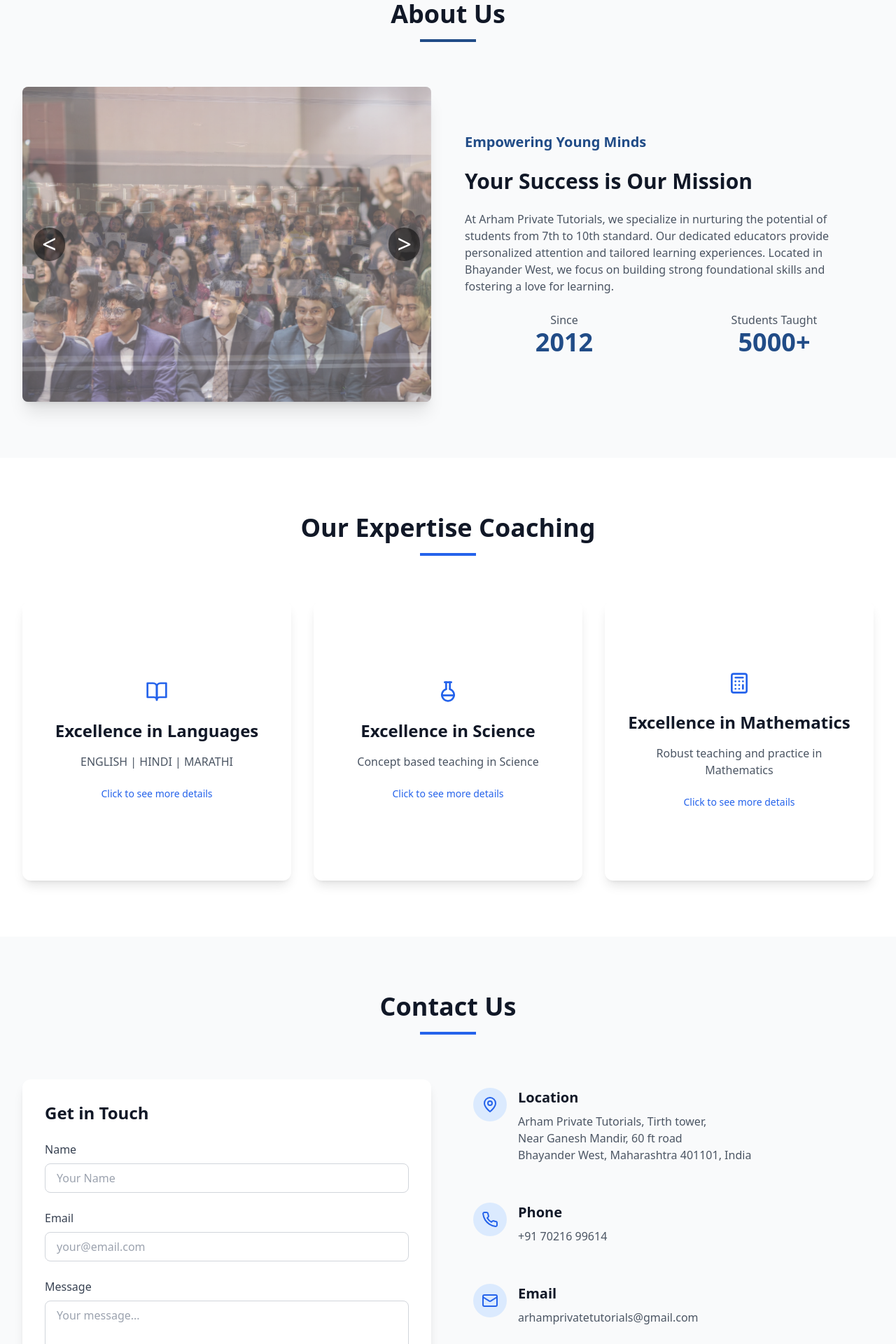
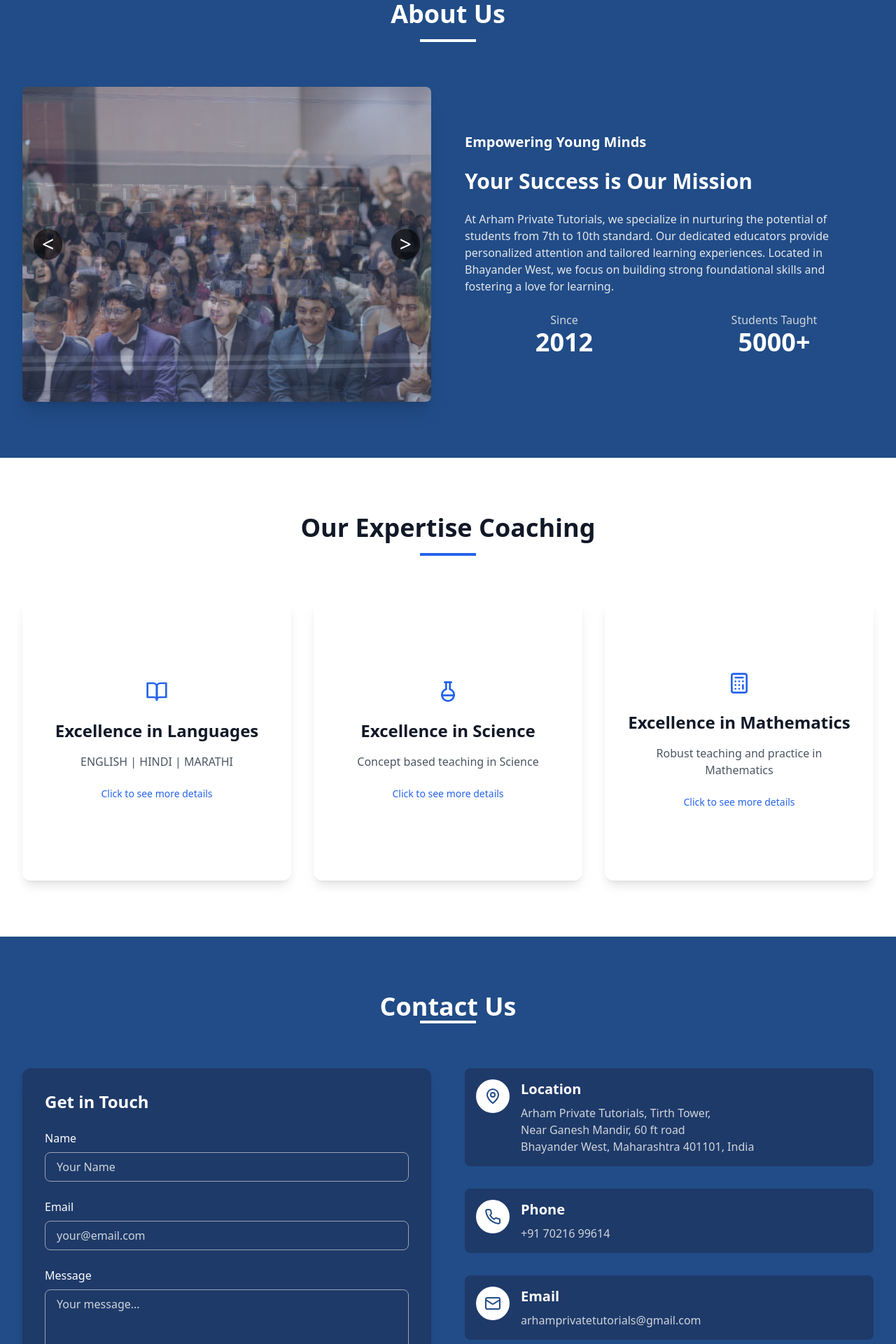
Before and after one commit to CodeCrusaderr/arhamprivatetutorial, a React (Vite) app: page / in a window 1280 px wide. Shown: the part 880-2800 px from the top of the page at 70% size. Built offline with nearby package versions, Linux system fonts and the light colour scheme.

Commit message:
commit 9

```diff
--- a/src/components/About.tsx
+++ b/src/components/About.tsx
@@ -50,7 +50,7 @@ const About = () => {
   };
 
   return (
-    <section id="about" className="py-20 bg-gray-50">
+    <section id="about" className="py-20 bg-[#214c87]">
       <div className="max-w-7xl mx-auto px-4 sm:px-6 lg:px-8">
         <motion.div
           initial={{ y: 50, opacity: 0 }}
@@ -58,8 +58,8 @@ const About = () => {
           transition={{ duration: 0.6 }}
           className="text-center mb-16"
         >
-          <h2 className="text-4xl font-bold text-gray-900 mb-4">About Us</h2>
-          <div className="w-20 h-1 bg-[#214c87] mx-auto"></div>
+          <h2 className="text-4xl font-bold text-white mb-4">About Us</h2>
+          <div className="w-20 h-1 bg-white mx-auto"></div>
         </motion.div>
 
         <div className="grid md:grid-cols-2 gap-12 items-center">
@@ -83,17 +83,17 @@ const About = () => {
             {/* Left Arrow Button */}
             <button
               onClick={prevSlide}
-              className="absolute left-4 top-1/2 -translate-y-1/2 text-4xl text-white bg-black bg-opacity-50 px-3 py-1 rounded-full"
+              className="absolute left-4 top-1/2 -translate-y-1/2 text-3xl text-white bg-black bg-opacity-60 px-3 py-1 rounded-full hover:bg-opacity-80 transition"
             >
-              {"<"} {/* Unicode Left Arrow */}
+              {"<"}
             </button>
 
             {/* Right Arrow Button */}
             <button
               onClick={nextSlide}
-              className="absolute right-4 top-1/2 -translate-y-1/2 text-4xl text-white bg-black bg-opacity-50 px-3 py-1 rounded-full"
+              className="absolute right-4 top-1/2 -translate-y-1/2 text-3xl text-white bg-black bg-opacity-60 px-3 py-1 rounded-full hover:bg-opacity-80 transition"
             >
-              {">"} {/* Unicode Right Arrow */}
+              {">"}
             </button>
           </motion.div>
 
@@ -104,21 +104,21 @@ const About = () => {
             transition={{ duration: 0.6, delay: 0.4 }}
             className="space-y-6"
           >
-            <h3 className="text-xl font-bold text-[#214c87]">Empowering Young Minds</h3>
-            <h3 className="text-3xl font-bold text-gray-900">Your Success is Our Mission</h3>
-            <p className="text-gray-600">
+            <h3 className="text-xl font-bold text-white">Empowering Young Minds</h3>
+            <h3 className="text-3xl font-bold text-white">Your Success is Our Mission</h3>
+            <p className="text-gray-200">
               At Arham Private Tutorials, we specialize in nurturing the potential of students from 7th to 10th standard.
               Our dedicated educators provide personalized attention and tailored learning experiences.
               Located in Bhayander West, we focus on building strong foundational skills and fostering a love for learning.
             </p>
             <div className="grid grid-cols-2 gap-4 mt-8">
               <div className="text-center">
-                <p className="text-gray-600">Since</p>
-                <h4 className="text-4xl font-bold text-[#214c87]">{sinceYear}</h4>
+                <p className="text-gray-300">Since</p>
+                <h4 className="text-4xl font-bold text-white">{sinceYear}</h4>
               </div>
               <div className="text-center">
-                <p className="text-gray-600">Students Taught</p>
-                <h4 className="text-4xl font-bold text-[#214c87]">{studentsTaught}+</h4>
+                <p className="text-gray-300">Students Taught</p>
+                <h4 className="text-4xl font-bold text-white">{studentsTaught}+</h4>
               </div>
             </div>
           </motion.div>
--- a/src/components/Contact.tsx
+++ b/src/components/Contact.tsx
@@ -15,23 +15,16 @@ const Contact = () => {
     setFormData({ ...formData, [e.target.id]: e.target.value });
   };
 
-
   const handleSendMessage = () => {
     const { name, email, message } = formData;
-
-    // Proper encoding for new lines and special characters
     const whatsappMessage = `Name: ${name}\nEmail: ${email}\nMessage: ${message}`;
     const encodedMessage = encodeURIComponent(whatsappMessage);
-
-    // Using api.whatsapp.com instead of wa.me for better compatibility
     const whatsappURL = `https://api.whatsapp.com/send?phone=917021699614&text=${encodedMessage}`;
-    console.log(whatsappURL);
-    // Open WhatsApp
     window.open(whatsappURL, "_blank");
   };
 
   return (
-    <section id="contact" className="py-20 bg-gray-50">
+    <section id="contact" className="py-20 bg-[#214c87] text-white">
       <div className="max-w-7xl mx-auto px-4 sm:px-6 lg:px-8">
         <motion.div
           ref={ref}
@@ -40,8 +33,8 @@ const Contact = () => {
           transition={{ duration: 0.6 }}
           className="text-center mb-16"
         >
-          <h2 className="text-4xl font-bold text-gray-900 mb-4">Contact Us</h2>
-          <div className="w-20 h-1 bg-blue-600 mx-auto"></div>
+          <h2 className="text-4xl font-bold">Contact Us</h2>
+          <div className="w-20 h-1 bg-white mx-auto"></div>
         </motion.div>
 
         <div className="grid md:grid-cols-2 gap-12">
@@ -50,40 +43,40 @@ const Contact = () => {
             initial={{ x: -100, opacity: 0 }}
             animate={inView ? { x: 0, opacity: 1 } : {}}
             transition={{ duration: 0.6, delay: 0.2 }}
-            className="bg-white p-8 rounded-xl shadow-lg"
+            className="bg-[#1e3a69] p-8 rounded-xl shadow-lg"
           >
-            <h3 className="text-2xl font-bold text-gray-900 mb-6">Get in Touch</h3>
+            <h3 className="text-2xl font-bold mb-6">Get in Touch</h3>
             <form className="space-y-6" onSubmit={(e) => e.preventDefault()}>
               <div>
-                <label className="block text-gray-700 mb-2" htmlFor="name">Name</label>
+                <label className="block mb-2" htmlFor="name">Name</label>
                 <input
                   type="text"
                   id="name"
                   value={formData.name}
                   onChange={handleChange}
-                  className="w-full px-4 py-2 border border-gray-300 rounded-lg focus:outline-none focus:ring-2 focus:ring-blue-500"
+                  className="w-full px-4 py-2 border border-gray-400 rounded-lg bg-transparent text-white placeholder-gray-300 focus:ring-2 focus:ring-white"
                   placeholder="Your Name"
                 />
               </div>
               <div>
-                <label className="block text-gray-700 mb-2" htmlFor="email">Email</label>
+                <label className="block mb-2" htmlFor="email">Email</label>
                 <input
                   type="email"
                   id="email"
                   value={formData.email}
                   onChange={handleChange}
-                  className="w-full px-4 py-2 border border-gray-300 rounded-lg focus:outline-none focus:ring-2 focus:ring-blue-500"
+                  className="w-full px-4 py-2 border border-gray-400 rounded-lg bg-transparent text-white placeholder-gray-300 focus:ring-2 focus:ring-white"
                   placeholder="your@email.com"
                 />
               </div>
               <div>
-                <label className="block text-gray-700 mb-2" htmlFor="message">Message</label>
+                <label className="block mb-2" htmlFor="message">Message</label>
                 <textarea
                   id="message"
                   rows={4}
                   value={formData.message}
                   onChange={handleChange}
-                  className="w-full px-4 py-2 border border-gray-300 rounded-lg focus:outline-none focus:ring-2 focus:ring-blue-500"
+                  className="w-full px-4 py-2 border border-gray-400 rounded-lg bg-transparent text-white placeholder-gray-300 focus:ring-2 focus:ring-white"
                   placeholder="Your message..."
                 ></textarea>
               </div>
@@ -91,7 +84,7 @@ const Contact = () => {
                 whileHover={{ scale: 1.05 }}
                 whileTap={{ scale: 0.95 }}
                 onClick={handleSendMessage}
-                className="w-full bg-blue-600 text-white font-bold py-3 px-6 rounded-lg hover:bg-blue-700 transition-colors duration-300"
+                className="w-full bg-white text-[#214c87] font-bold py-3 px-6 rounded-lg hover:bg-gray-300 transition-colors duration-300"
               >
                 Send Message via WhatsApp
               </motion.button>
@@ -105,45 +98,45 @@ const Contact = () => {
             transition={{ duration: 0.6, delay: 0.4 }}
             className="space-y-8"
           >
-            {/* Location - Clickable */}
+            {/* Location */}
             <a
-              href="https://www.google.com/maps?q=Arham+Private+Tutorials,+Bhayander+West"
+              href="https://www.google.com/maps/search/?api=1&query=Arham+Private+Tutorials,+Bhayander+West"
               target="_blank"
               rel="noopener noreferrer"
-              className="flex items-start space-x-4 hover:bg-gray-100 p-3 rounded-lg transition"
+              className="flex items-start space-x-4 bg-[#1e3a69] p-4 rounded-lg transition hover:bg-[#2b4d8f]"
             >
-              <div className="bg-blue-100 p-3 rounded-full">
-                <MapPin className="h-6 w-6 text-blue-600" />
+              <div className="bg-white p-3 rounded-full">
+                <MapPin className="h-6 w-6 text-[#214c87]" />
               </div>
               <div>
-                <h4 className="text-xl font-semibold text-gray-900">Location</h4>
-                <p className="text-gray-600 mt-2">
-                  Arham Private Tutorials, Tirth tower,<br />
+                <h4 className="text-xl font-semibold">Location</h4>
+                <p className="text-gray-300 mt-2">
+                  Arham Private Tutorials, Tirth Tower,<br />
                   Near Ganesh Mandir, 60 ft road <br />
                   Bhayander West, Maharashtra 401101, India
                 </p>
               </div>
             </a>
 
-            {/* Phone - Clickable */}
-            <a href="tel:+917021699614" className="flex items-start space-x-4 hover:bg-gray-100 p-3 rounded-lg transition">
-              <div className="bg-blue-100 p-3 rounded-full">
-                <Phone className="h-6 w-6 text-blue-600" />
+            {/* Phone */}
+            <a href="tel:+917021699614" className="flex items-start space-x-4 bg-[#1e3a69] p-4 rounded-lg transition hover:bg-[#2b4d8f]">
+              <div className="bg-white p-3 rounded-full">
+                <Phone className="h-6 w-6 text-[#214c87]" />
               </div>
               <div>
-                <h4 className="text-xl font-semibold text-gray-900">Phone</h4>
-                <p className="text-gray-600 mt-2">+91 70216 99614</p>
+                <h4 className="text-xl font-semibold">Phone</h4>
+                <p className="text-gray-300 mt-2">+91 70216 99614</p>
               </div>
             </a>
 
-            {/* Email - Clickable */}
-            <a href="mailto:arhamprivatetutorials@gmail.com" className="flex items-start space-x-4 hover:bg-gray-100 p-3 rounded-lg transition">
-              <div className="bg-blue-100 p-3 rounded-full">
-                <Mail className="h-6 w-6 text-blue-600" />
+            {/* Email */}
+            <a href="mailto:arhamprivatetutorials@gmail.com" className="flex items-start space-x-4 bg-[#1e3a69] p-4 rounded-lg transition hover:bg-[#2b4d8f]">
+              <div className="bg-white p-3 rounded-full">
+                <Mail className="h-6 w-6 text-[#214c87]" />
               </div>
               <div>
-                <h4 className="text-xl font-semibold text-gray-900">Email</h4>
-                <p className="text-gray-600 mt-2">arhamprivatetutorials@gmail.com</p>
+                <h4 className="text-xl font-semibold">Email</h4>
+                <p className="text-gray-300 mt-2">arhamprivatetutorials@gmail.com</p>
               </div>
             </a>
           </motion.div>
--- a/src/components/Navbar.tsx
+++ b/src/components/Navbar.tsx
@@ -28,7 +28,7 @@ const Navbar = () => {
             <a href="#contact" className="text-gray-600 hover:text-blue-600 transition-colors">Contact</a>
 
             {/* Social Media Icons after "Contact" */}
-            <a href="https://www.instagram.com/arham_apt?igsh=OThvdDhyZDRxNGhj" target="_blank" rel="noopener noreferrer" className="text-gray-600 hover:text-blue-600 transition-colors">
+            <a href="https://www.instagram.com/arham_apt?utm_source=ig_web_button_share_sheet&igsh=ZDNlZDc0MzIxNw==" target="_blank" rel="noopener noreferrer" className="text-gray-600 hover:text-blue-600 transition-colors">
               <Instagram className="h-6 w-6" />
             </a>
             <a href="https://www.facebook.com/ArhamPrivateTutorials/" target="_blank" rel="noopener noreferrer" className="text-gray-600 hover:text-blue-600 transition-colors">
```
